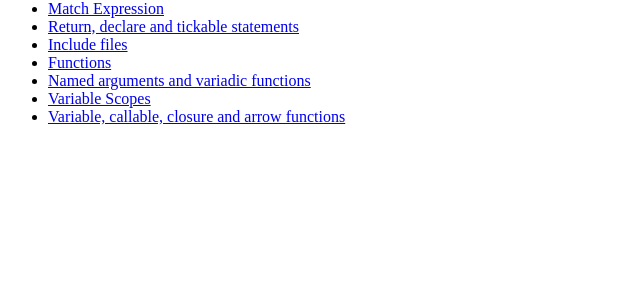
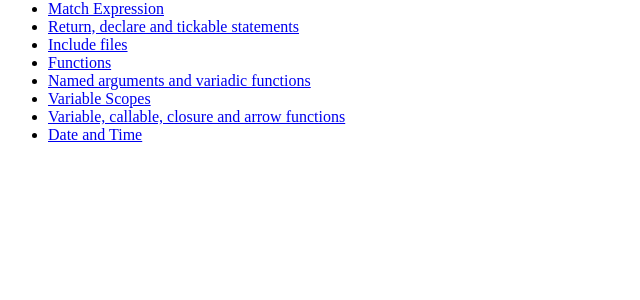
Before and after one commit to jorgearmas/PHP_Path, a PHP site: page / in a window 1280 px wide. Shown: the part 340-640 px from the top of the page, without its empty margins (0-640 px from the left). Run offline with PHP 8.4, Linux system fonts and the light colour scheme.

Commit message:
HL added

```diff
--- a/index.php
+++ b/index.php
@@ -70,6 +70,7 @@
         <li><a href="./_19_named_args_varadic_functions.php">Named arguments and variadic functions</a></li>
         <li><a href="./_20_variable_scopes.php">Variable Scopes</a></li>
         <li><a href="./_21_variable_callable_closure_arrow_functions.php">Variable, callable, closure and arrow functions</a></li>
+        <li><a href="./_22_date_and_time_zones.php">Date and Time</a></li>
     </ul>
 </body>
 </html>
```
